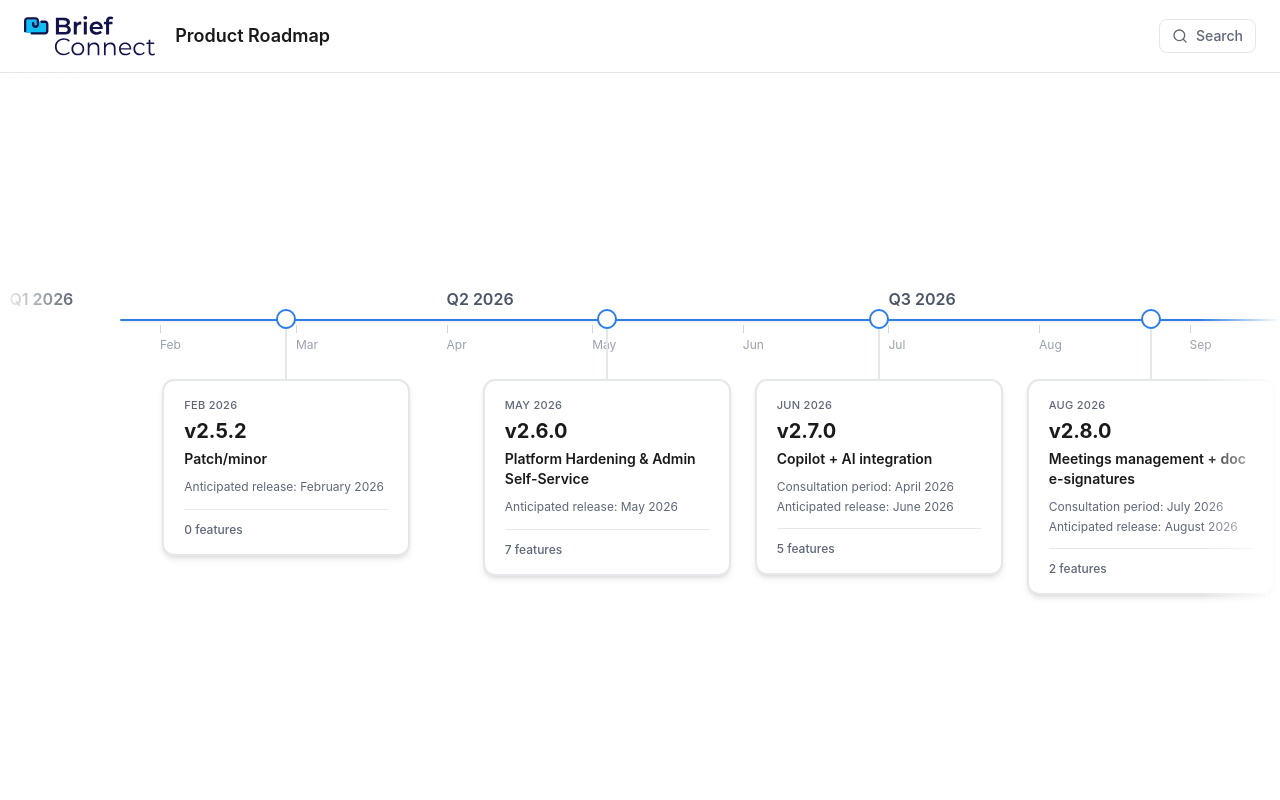
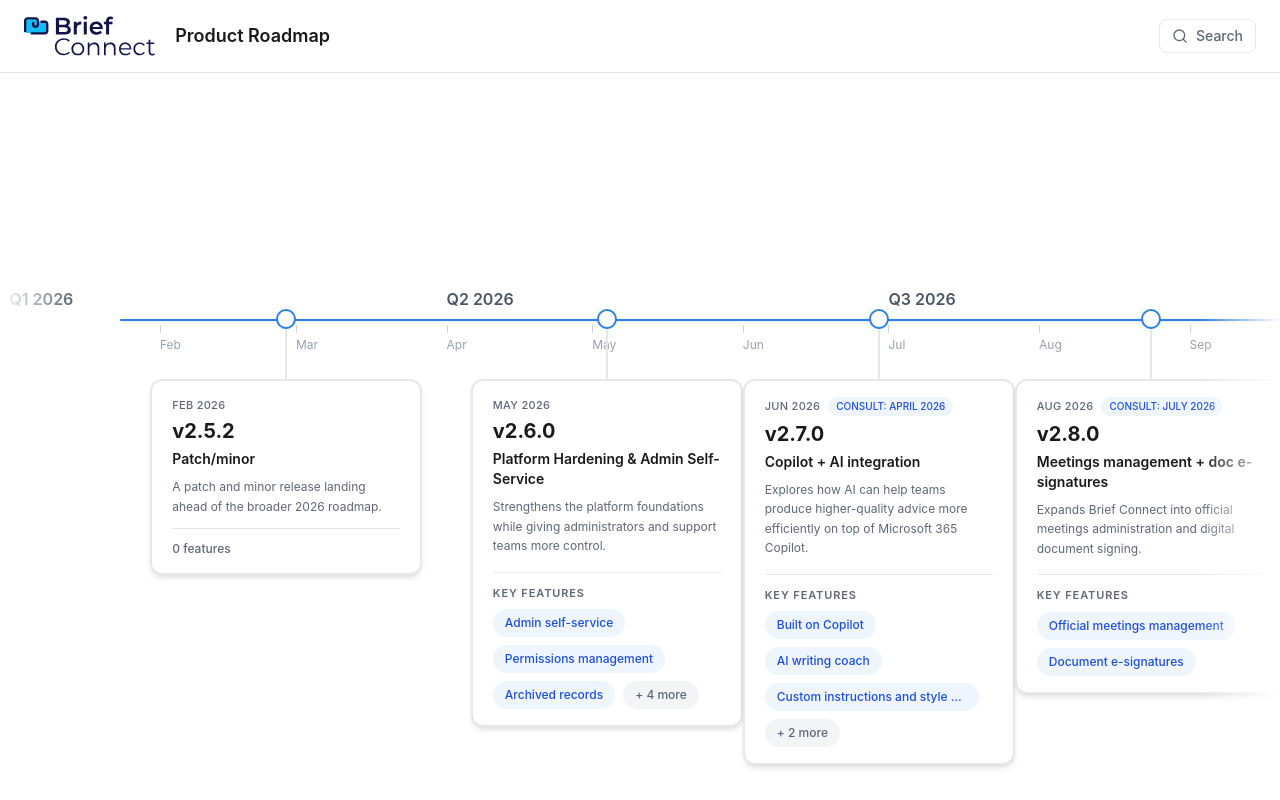
Before and after one commit to engagesquared/bc-roadmap, a React (Vite) app: page / in a window 1280 px wide. Built offline with nearby package versions, Linux system fonts and the light colour scheme.

Commit message:
wippopopopop

```diff
--- a/src/app/App.tsx
+++ b/src/app/App.tsx
@@ -46,6 +46,7 @@
 
 export default function App() {
   const [selectedReleaseId, setSelectedReleaseId] = useState<string | null>(getInitialSelection);
+  const [selectedFeatureIndex, setSelectedFeatureIndex] = useState<number | null>(null);
   const [searchOpen, setSearchOpen] = useState(false);
 
   const selectedRelease = roadmapData.find((release) => release.id === selectedReleaseId) || null;
@@ -66,6 +67,7 @@
 
   const syncSelectionFromLocation = useCallback(() => {
     setSelectedReleaseId(parseHash(window.location.hash));
+    setSelectedFeatureIndex(null);
   }, []);
 
   useEffect(() => {
@@ -79,12 +81,24 @@
   }, [syncSelectionFromLocation]);
 
   const handleReleaseClick = (releaseId: string) => {
+    setSelectedFeatureIndex(null);
+    window.location.hash = `#${encodeURIComponent(releaseId)}`;
+  };
+
+  const handleFeatureClick = (releaseId: string, featureIndex: number) => {
+    setSelectedFeatureIndex(featureIndex);
+
+    if (selectedReleaseId === releaseId) {
+      return;
+    }
+
     window.location.hash = `#${encodeURIComponent(releaseId)}`;
   };
 
   const handleCloseRelease = () => {
     window.history.pushState(null, "", `${window.location.pathname}${window.location.search}`);
     setSelectedReleaseId(null);
+    setSelectedFeatureIndex(null);
   };
 
   return (
@@ -107,13 +121,20 @@
           releases={roadmapData}
           selectedReleaseId={selectedReleaseId}
           onReleaseClick={handleReleaseClick}
+          onFeatureClick={handleFeatureClick}
         />
       </div>
 
       <ReleaseDetailModal
         release={selectedRelease}
+        selectedFeatureIndex={selectedFeatureIndex}
         permalink={permalink}
         shareHref={shareHref}
+        onFeatureSelect={(featureIndex) => {
+          if (!selectedRelease) return;
+          handleFeatureClick(selectedRelease.id, featureIndex);
+        }}
+        onBackToRelease={() => setSelectedFeatureIndex(null)}
         onClose={handleCloseRelease}
       />
 
@@ -122,6 +143,7 @@
         open={searchOpen}
         onClose={() => setSearchOpen(false)}
         onSelectRelease={handleReleaseClick}
+        onSelectFeature={handleFeatureClick}
       />
     </div>
   );
--- a/src/app/components/ReleaseDetailModal.tsx
+++ b/src/app/components/ReleaseDetailModal.tsx
@@ -1,18 +1,32 @@
 import type { Release } from "../data/roadmap";
 import ReactMarkdown from "react-markdown";
-import { CalendarDays, MessageSquareMore, X } from "lucide-react";
+import { ArrowLeft, CalendarDays, MessageSquareMore, X } from "lucide-react";
 import { motion, AnimatePresence } from "motion/react";
 import { ModalShareActions } from "./ModalShareActions";
 
 interface ReleaseDetailModalProps {
   release: Release | null;
+  selectedFeatureIndex: number | null;
   permalink: string | null;
   shareHref: string | null;
+  onFeatureSelect: (featureIndex: number) => void;
+  onBackToRelease: () => void;
   onClose: () => void;
 }
 
-export function ReleaseDetailModal({ release, permalink, shareHref, onClose }: ReleaseDetailModalProps) {
+export function ReleaseDetailModal({
+  release,
+  selectedFeatureIndex,
+  permalink,
+  shareHref,
+  onFeatureSelect,
+  onBackToRelease,
+  onClose,
+}: ReleaseDetailModalProps) {
   if (!release) return null;
+
+  const selectedFeature =
+    selectedFeatureIndex !== null ? release.features[selectedFeatureIndex] ?? null : null;
 
   return (
     <AnimatePresence>
@@ -50,8 +64,18 @@
                 </div>
               </div>
               <h2 className="text-2xl font-semibold text-[#1A1A1A] mt-2">
-                {release.theme}
+                {selectedFeature ? selectedFeature.title : release.theme}
               </h2>
+              {selectedFeature ? (
+                <button
+                  type="button"
+                  onClick={onBackToRelease}
+                  className="inline-flex items-center gap-2 mt-3 text-sm font-medium text-[#2E7FE5] hover:text-[#1E4FD8] transition-colors"
+                >
+                  <ArrowLeft className="w-4 h-4" />
+                  Back to release overview
+                </button>
+              ) : null}
               <div className="flex flex-wrap gap-2 mt-4">
                 {release.consultationPeriod && (
                   <div className="inline-flex items-center gap-2 px-3 py-1.5 bg-[#2E7FE5]/10 text-[#1E4FD8] rounded-lg text-sm font-medium">
@@ -82,6 +106,24 @@
           </div>
 
           <div className="overflow-y-auto p-8 max-h-[calc(85vh-180px)]">
+            {selectedFeature ? (
+              <motion.div
+                key={`${release.id}-feature-${selectedFeatureIndex}`}
+                initial={{ opacity: 0, y: 12 }}
+                animate={{ opacity: 1, y: 0 }}
+                transition={{ duration: 0.25, ease: "easeOut" }}
+                className="rounded-2xl border-2 border-gray-200 bg-gradient-to-br from-[#2E7FE5]/6 via-white to-[#1E4FD8]/4 p-6"
+              >
+                <div className="flex items-center gap-3 mb-4">
+                  <div className="w-10 h-10 rounded-xl bg-gradient-to-br from-[#2E7FE5] to-[#1E4FD8] flex items-center justify-center text-white font-semibold">
+                    {(selectedFeatureIndex ?? 0) + 1}
+                  </div>
+                  <div className="text-sm font-medium text-[#5E6678]">Key feature</div>
+                </div>
+                <p className="text-base leading-7 text-[#334155]">{selectedFeature.description}</p>
+              </motion.div>
+            ) : (
+              <>
                 <div className="prose prose-sm max-w-none mb-10">
                   <ReactMarkdown>{release.description}</ReactMarkdown>
                 </div>
@@ -96,12 +138,14 @@
                     </div>
                     <div className="grid gap-4">
                       {release.features.map((feature, index) => (
-                    <motion.div
+                        <motion.button
                           key={`${release.id}-feature-${index}`}
+                          type="button"
                           initial={{ opacity: 0, x: -20 }}
                           animate={{ opacity: 1, x: 0 }}
                           transition={{ delay: index * 0.1 }}
-                      className="w-full p-6 rounded-xl border-2 border-gray-200 bg-gradient-to-r from-[#2E7FE5]/5 to-transparent"
+                          className="w-full p-6 rounded-xl border-2 border-gray-200 bg-gradient-to-r from-[#2E7FE5]/5 to-transparent hover:border-[#2E7FE5]/40 hover:from-[#2E7FE5]/10 text-left transition-colors"
+                          onClick={() => onFeatureSelect(index)}
                         >
                           <div className="flex items-start justify-between gap-4">
                             <div className="flex-1">
@@ -118,10 +162,12 @@
                               </p>
                             </div>
                           </div>
-                    </motion.div>
+                        </motion.button>
                       ))}
                     </div>
                   </div>
+                )}
+              </>
             )}
           </div>
         </motion.div>
--- a/src/app/components/ReleaseMarker.tsx
+++ b/src/app/components/ReleaseMarker.tsx
@@ -4,6 +4,7 @@
 
 const DOT_RADIUS = 10;
 const STEM_HEIGHT = 50;
+const MAX_VISIBLE_FEATURES = 3;
 
 interface ReleaseMarkerProps {
   release: Release;
@@ -11,16 +12,15 @@
   timelineY: number;
   isSelected: boolean;
   onClick: () => void;
+  onFeatureClick: (featureIndex: number) => void;
 }
 
 export const ReleaseMarker = forwardRef<HTMLDivElement, ReleaseMarkerProps>(
-  ({ release, position, timelineY, isSelected, onClick }, ref) => {
+  ({ release, position, timelineY, isSelected, onClick, onFeatureClick }, ref) => {
     const month = release.estimatedDate.toLocaleDateString("en-US", { month: "short" });
     const year = release.estimatedDate.getFullYear();
-    const metadataLines = [
-      release.consultationPeriod ? `Consultation period: ${release.consultationPeriod}` : null,
-      `Anticipated release: ${release.anticipatedRelease}`,
-    ].filter(Boolean);
+    const visibleFeatures = release.features.slice(0, MAX_VISIBLE_FEATURES);
+    const hiddenFeatureCount = release.features.length - visibleFeatures.length;
 
     return (
       <motion.div
@@ -77,15 +77,20 @@
         />
 
         <div
-          className={`absolute flex flex-col w-[248px] px-5 py-4 rounded-xl transition-all duration-300 shadow-md ${isSelected ? "bg-gradient-to-br from-[#2E7FE5] to-[#1E4FD8] shadow-xl shadow-[#2E7FE5]/30" : "bg-white border-2 border-gray-200 group-hover:border-[#2E7FE5] group-hover:shadow-lg"}`}
+          className={`absolute flex flex-col w-[272px] px-5 py-4 rounded-xl transition-all duration-300 shadow-md ${isSelected ? "bg-gradient-to-br from-[#2E7FE5] to-[#1E4FD8] shadow-xl shadow-[#2E7FE5]/30" : "bg-white border-2 border-gray-200 group-hover:border-[#2E7FE5] group-hover:shadow-lg"}`}
           style={{
             top: `${timelineY + DOT_RADIUS + STEM_HEIGHT}px`,
             left: 0,
             transform: "translateX(-50%)",
           }}
         >
-          <div className={`text-[11px] font-medium uppercase tracking-wide mb-1 transition-colors duration-300 ${isSelected ? "text-white/70" : "text-[#5E6678]"}`}>
-            {month} {year}
+          <div className={`flex items-center gap-2 text-[11px] font-medium uppercase tracking-wide mb-1 transition-colors duration-300 ${isSelected ? "text-white/70" : "text-[#5E6678]"}`}>
+            <span className="shrink-0">{month} {year}</span>
+            {release.consultationPeriod && (
+              <span className={`truncate rounded-full px-2 py-0.5 text-[10px] tracking-normal transition-colors duration-300 ${isSelected ? "bg-white/15 text-white/80" : "bg-[#2E7FE5]/8 text-[#1E4FD8]"}`}>
+                Consult: {release.consultationPeriod}
+              </span>
+            )}
           </div>
           <div className={`text-xl font-bold mb-1 transition-colors duration-300 ${isSelected ? "text-white" : "text-[#1A1A1A] group-hover:text-[#2E7FE5]"}`}>
             v{release.version}
@@ -94,15 +99,42 @@
             {release.theme}
           </div>
           <div className={`text-xs leading-relaxed transition-colors duration-300 ${isSelected ? "text-white/80" : "text-[#5E6678]"}`}>
-            {metadataLines.map((line) => (
-              <div key={line}>{line}</div>
-            ))}
+            {release.summary}
           </div>
-          <div className={`flex items-center gap-1.5 mt-3 pt-3 border-t transition-colors duration-300 ${isSelected ? "border-white/20" : "border-gray-200"}`}>
-            <div className={`text-xs font-medium transition-colors duration-300 ${isSelected ? "text-white/90" : "text-[#5E6678]"}`}>
-              {release.features.length} {release.features.length === 1 ? "feature" : "features"}
+          {release.features.length > 0 ? (
+            <div className={`mt-4 pt-3 border-t transition-colors duration-300 ${isSelected ? "border-white/20" : "border-gray-200"}`}>
+              <div className={`mb-2 text-[11px] font-semibold uppercase tracking-[0.08em] transition-colors duration-300 ${isSelected ? "text-white/75" : "text-[#5E6678]"}`}>
+                Key features
+              </div>
+              <div className="flex flex-wrap gap-2">
+                {visibleFeatures.map((feature, index) => (
+                  <button
+                    key={`${release.id}-feature-pill-${index}`}
+                    type="button"
+                    title={feature.title}
+                    className={`max-w-full rounded-full px-3 py-1.5 text-xs font-medium transition-colors duration-300 focus:outline-none focus:ring-2 focus:ring-offset-2 ${isSelected ? "bg-white/15 text-white hover:bg-white/20 focus:ring-white/70 focus:ring-offset-[#2E7FE5]" : "bg-[#2E7FE5]/8 text-[#1E4FD8] hover:bg-[#2E7FE5]/14 focus:ring-[#2E7FE5]/45 focus:ring-offset-white"}`}
+                    onClick={(event) => {
+                      event.stopPropagation();
+                      onFeatureClick(index);
+                    }}
+                  >
+                    <span className="block max-w-[190px] truncate">{feature.title}</span>
+                  </button>
+                ))}
+                {hiddenFeatureCount > 0 && (
+                  <div className={`rounded-full px-3 py-1.5 text-xs font-medium transition-colors duration-300 ${isSelected ? "bg-white/10 text-white/80" : "bg-gray-100 text-[#5E6678]"}`}>
+                    + {hiddenFeatureCount} more
+                  </div>
+                )}
+              </div>
             </div>
-          </div>
+          ) : (
+            <div className={`flex items-center gap-1.5 mt-3 pt-3 border-t transition-colors duration-300 ${isSelected ? "border-white/20" : "border-gray-200"}`}>
+              <div className={`text-xs font-medium transition-colors duration-300 ${isSelected ? "text-white/90" : "text-[#5E6678]"}`}>
+                0 features
+              </div>
+            </div>
+          )}
         </div>
       </motion.div>
     );
--- a/src/app/components/SearchModal.tsx
+++ b/src/app/components/SearchModal.tsx
@@ -7,6 +7,7 @@
   type: "release" | "feature";
   releaseId: string;
   releaseVersion: string;
+  featureIndex?: number;
   title: string;
   subtitle: string;
   matchSnippet: string;
@@ -17,6 +18,7 @@
   open: boolean;
   onClose: () => void;
   onSelectRelease: (releaseId: string) => void;
+  onSelectFeature: (releaseId: string, featureIndex: number) => void;
 }
 
 function searchReleases(releases: Release[], query: string): SearchResult[] {
@@ -47,7 +49,7 @@
       });
     }
 
-    for (const feature of release.features) {
+    release.features.forEach((feature, featureIndex) => {
       const titleMatch = feature.title.toLowerCase().includes(lower);
       const featureDescMatch = feature.description.toLowerCase().includes(lower);
 
@@ -56,6 +58,7 @@
           type: "feature",
           releaseId: release.id,
           releaseVersion: release.version,
+          featureIndex,
           title: feature.title,
           subtitle: `v${release.version} — ${release.theme}`,
           matchSnippet: titleMatch
@@ -63,7 +66,7 @@
             : getSnippet(feature.description, lower),
         });
       }
-    }
+    });
   }
 
   return results;
@@ -85,7 +88,7 @@
   return snippet;
 }
 
-export function SearchModal({ releases, open, onClose, onSelectRelease }: SearchModalProps) {
+export function SearchModal({ releases, open, onClose, onSelectRelease, onSelectFeature }: SearchModalProps) {
   const [query, setQuery] = useState("");
   const inputRef = useRef<HTMLInputElement>(null);
 
@@ -114,7 +117,12 @@
   }, [open, onClose]);
 
   function handleSelect(result: SearchResult) {
-    onSelectRelease(result.releaseId);
+    if (result.type === "feature" && typeof result.featureIndex === "number") {
+      onSelectFeature(result.releaseId, result.featureIndex);
+    } else {
+      onSelectRelease(result.releaseId);
+    }
+
     onClose();
   }
 
--- a/src/app/components/Timeline.tsx
+++ b/src/app/components/Timeline.tsx
@@ -27,9 +27,10 @@
   releases: Release[];
   selectedReleaseId: string | null;
   onReleaseClick: (releaseId: string) => void;
+  onFeatureClick: (releaseId: string, featureIndex: number) => void;
 }
 
-export function Timeline({ releases, selectedReleaseId, onReleaseClick }: TimelineProps) {
+export function Timeline({ releases, selectedReleaseId, onReleaseClick, onFeatureClick }: TimelineProps) {
   const scrollContainerRef = useRef<HTMLDivElement>(null);
   const selectedMarkerRef = useRef<{ [key: string]: HTMLDivElement | null }>({});
   const sortedReleases = [...releases].sort(
@@ -216,6 +217,7 @@
               timelineY={TIMELINE_Y}
               isSelected={selectedReleaseId === release.id}
               onClick={() => onReleaseClick(release.id)}
+              onFeatureClick={(featureIndex) => onFeatureClick(release.id, featureIndex)}
               ref={(el) => {
                 selectedMarkerRef.current[release.id] = el;
               }}
```
Lines whose indentation alone changed are shown as unchanged.
